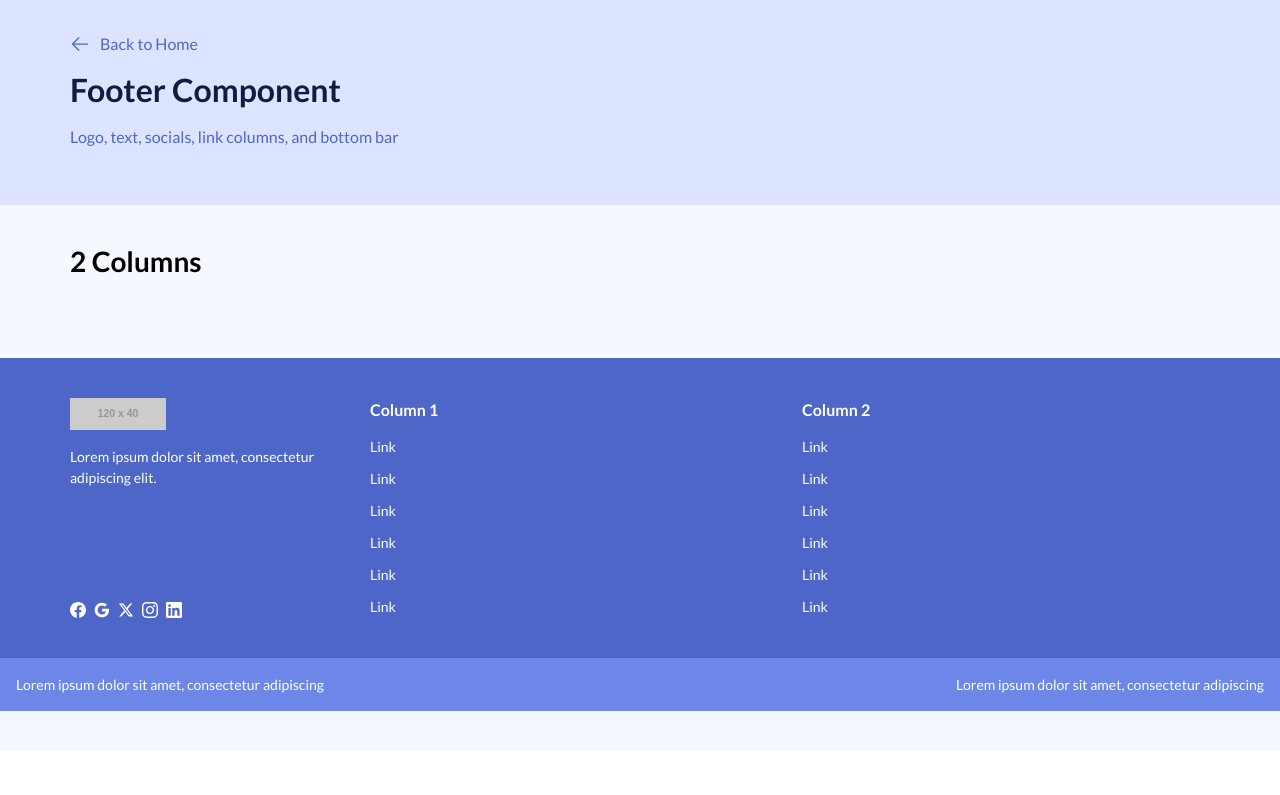
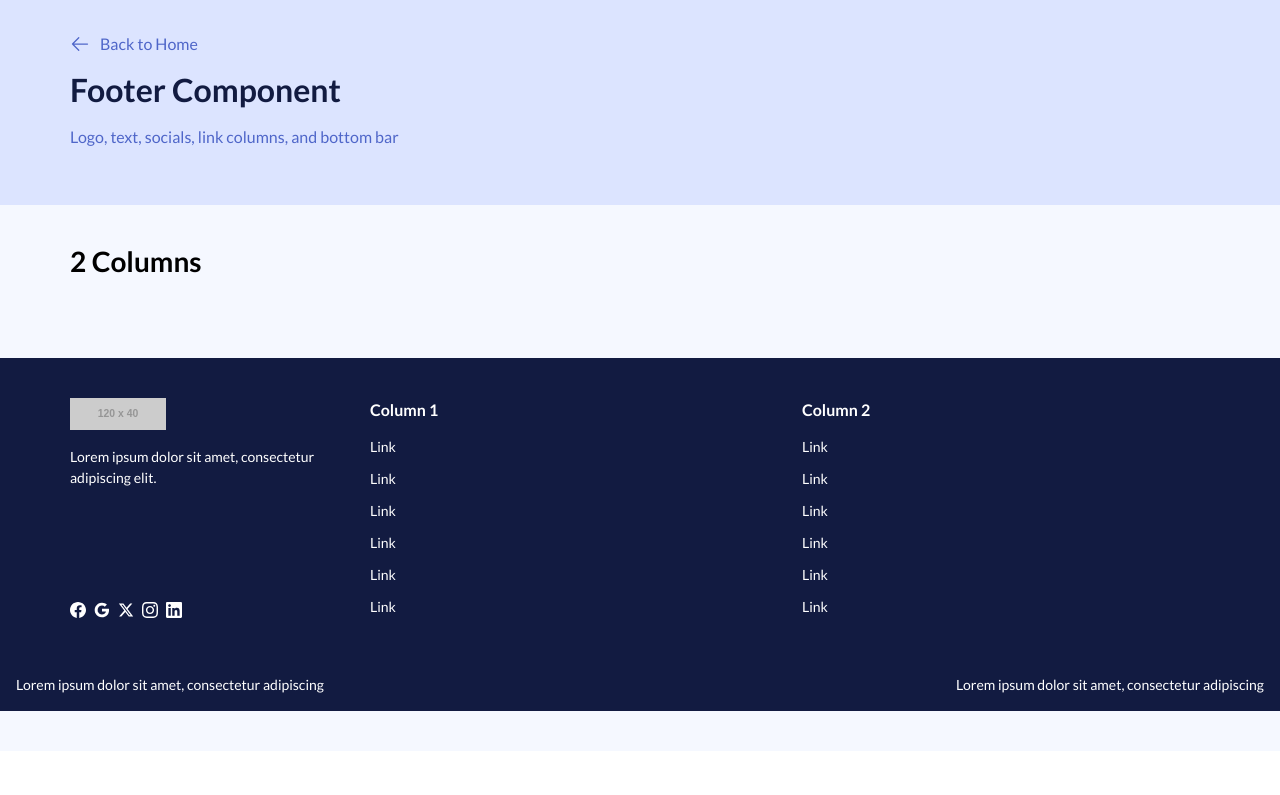
Before and after one commit to speedakashIMS/clearcourse-poc, a React (Vite) app in the folder react/: page /footer in a window 1280 px wide. Shown: the top 795 px of the page. Built offline with nearby package versions, Linux system fonts and the light colour scheme.

Commit message:
update footer

```diff
--- a/package.json
+++ b/package.json
@@ -17,7 +17,8 @@
     "build:react-components": "npm --prefix react run build:components",
     "build:react-css": "npm --prefix react run build:css",
     "build:react-copy": "mkdir -p scripts/components styles && cp react/dist-components/*.js scripts/components/ && cp react/dist-css/styles.css styles/styles.css",
-    "build:react": "npm run build:react-components && npm run build:react-css && npm run build:react-copy",
+    "build:react-copy-window": "powershell -Command \"New-Item -ItemType Directory -Force -Path scripts/components,styles; Copy-Item react/dist-components/*.js scripts/components/; Copy-Item react/dist-css/styles.css styles/styles.css\"",
+    "build:react": "npm run build:react-components && npm run build:react-css && npm run build:react-copy-window",
     "prepare": "husky"
   },
   "repository": {
--- a/react/build-components.mjs
+++ b/react/build-components.mjs
@@ -1,5 +1,5 @@
 import { build } from "vite";
-import { resolve } from "path";
+import { resolve, basename } from "path";
 import { readdirSync, statSync } from "fs";
 import { createComponentConfig } from "./vite.components.config.js";
 
@@ -16,10 +16,7 @@ const componentsDir = resolve("src/components");
 const componentFiles = findComponentFiles(componentsDir);
 
 for (const file of componentFiles) {
-  const name = file
-    .replace(componentsDir + "/", "")
-    .replace(/\.jsx$/, "")
-    .replace(/[\/\\]/g, "-");
+  const name = basename(file, ".jsx");
 
   console.log(`🔨 Building ${name}`);
 
--- a/react/src/components/Footer.jsx
+++ b/react/src/components/Footer.jsx
@@ -25,7 +25,7 @@ const Footer = ({
   const visibleColumns = columns.slice(0, resolvedCount);
 
   return (
-    <footer className={`bg-grey-600 text-white ${className}`.trim()} {...props}>
+    <footer className={`bg-grey-950 text-white ${className}`.trim()} {...props}>
       <div className="container py-40">
         <div className="flex flex-col xl:flex-row gap-20">
           <div className="w-full xl:max-w-[280px] flex flex-col gap-60">
@@ -97,7 +97,7 @@ const Footer = ({
       </div>
 
       {(bottomLeft || bottomRight) && (
-        <div className="bg-grey-500">
+        <div className="bg-grey-950">
           <div className="p-16 flex flex-row items-center justify-between gap-12 text-body-small text-white">
             {bottomLeft && (
               <div {...(typeof bottomLeft === 'string' ? { dangerouslySetInnerHTML: { __html: bottomLeft } } : { children: bottomLeft })} />
```
Also changed, not shown: 1 other file (tests, documents, lock files or other folders).
